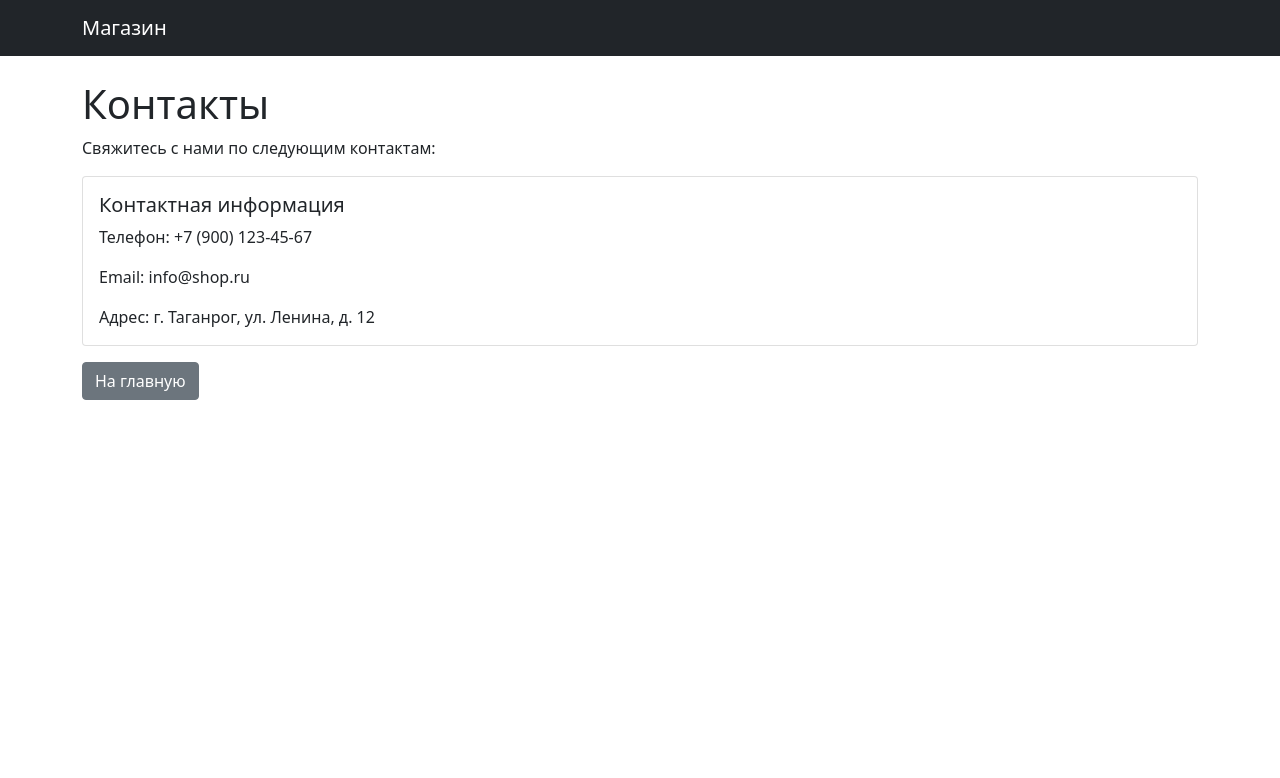
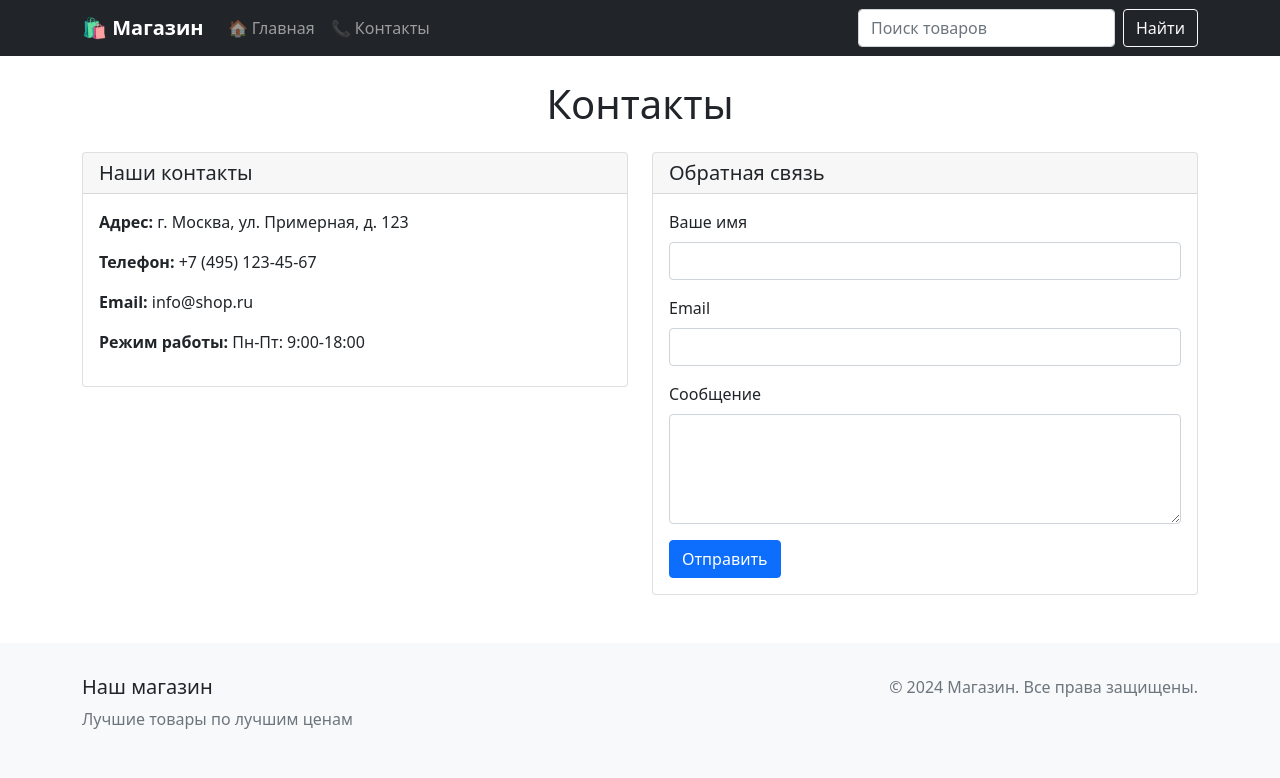
Before and after one commit to StepanovOleg777/Project_Django, a Django app: page /contacts/ in a window 1280 px wide. Shown: the top 778 px of the page. Run offline with Django 5.2, Linux system fonts and the light colour scheme.

Commit message:
Complete all tasks: product detail page, homepage with product cards, base template and menu includes

```diff
--- /dev/null
+++ b/catalog/templates/catalog/base.html
@@ -0,0 +1,48 @@
+<!DOCTYPE html>
+<html lang="ru">
+<head>
+    <meta charset="UTF-8">
+    <meta name="viewport" content="width=device-width, initial-scale=1.0">
+    <title>{% block title %}Магазин{% endblock %}</title>
+    <link href="https://cdn.jsdelivr.net/npm/bootstrap@5.1.3/dist/css/bootstrap.min.css" rel="stylesheet">
+    <style>
+        .footer {
+            background-color: #f8f9fa;
+            padding: 2rem 0;
+            margin-top: 3rem;
+        }
+        .navbar-brand {
+            font-weight: bold;
+        }
+    </style>
+    {% block extra_css %}{% endblock %}
+</head>
+<body>
+    <!-- Подшаблон меню -->
+    {% include 'catalog/includes/menu.html' %}
+
+    <!-- Основной контент -->
+    <main>
+        {% block content %}
+        {% endblock %}
+    </main>
+
+    <!-- Подвал -->
+    <footer class="footer">
+        <div class="container">
+            <div class="row">
+                <div class="col-md-6">
+                    <h5>Наш магазин</h5>
+                    <p class="text-muted">Лучшие товары по лучшим ценам</p>
+                </div>
+                <div class="col-md-6 text-end">
+                    <p class="text-muted">&copy; 2024 Магазин. Все права защищены.</p>
+                </div>
+            </div>
+        </div>
+    </footer>
+
+    <script src="https://cdn.jsdelivr.net/npm/bootstrap@5.1.3/dist/js/bootstrap.bundle.min.js"></script>
+    {% block extra_js %}{% endblock %}
+</body>
+</html>
--- a/catalog/templates/catalog/contacts.html
+++ b/catalog/templates/catalog/contacts.html
@@ -1,30 +1,57 @@
-<!DOCTYPE html>
-<html>
-<head>
-    <title>Контакты - Интернет-магазин</title>
-    <link href="https://cdn.jsdelivr.net/npm/bootstrap@5.1.3/dist/css/bootstrap.min.css" rel="stylesheet">
-</head>
-<body>
-    <nav class="navbar navbar-expand-lg navbar-dark bg-dark">
-        <div class="container">
-            <a class="navbar-brand" href="/">Магазин</a>
-        </div>
-    </nav>
+{% extends 'catalog/base.html' %}
 
-    <div class="container mt-4">
-        <h1>Контакты</h1>
-        <p>Свяжитесь с нами по следующим контактам:</p>
+{% block title %}Контакты{% endblock %}
 
-        <div class="card">
-            <div class="card-body">
-                <h5 class="card-title">Контактная информация</h5>
-                <p class="card-text">Телефон: +7 (900) 123-45-67</p>
-                <p class="card-text">Email: info@shop.ru</p>
-                <p class="card-text">Адрес: г. Таганрог, ул. Ленина, д. 12</p>
+{% block content %}
+<div class="container mt-4">
+    <h1 class="text-center mb-4">Контакты</h1>
+
+    <div class="row">
+        <div class="col-md-6">
+            <div class="card">
+                <div class="card-header">
+                    <h5 class="card-title mb-0">Наши контакты</h5>
+                </div>
+                <div class="card-body">
+                    <p><strong>Адрес:</strong> г. Москва, ул. Примерная, д. 123</p>
+                    <p><strong>Телефон:</strong> +7 (495) 123-45-67</p>
+                    <p><strong>Email:</strong> info@shop.ru</p>
+                    <p><strong>Режим работы:</strong> Пн-Пт: 9:00-18:00</p>
+                </div>
             </div>
         </div>
 
-        <a href="/" class="btn btn-secondary mt-3">На главную</a>
+        <div class="col-md-6">
+            <div class="card">
+                <div class="card-header">
+                    <h5 class="card-title mb-0">Обратная связь</h5>
+                </div>
+                <div class="card-body">
+                    {% if success %}
+                        <div class="alert alert-success">
+                            Спасибо за ваше сообщение! Мы свяжемся с вами в ближайшее время.
+                        </div>
+                    {% endif %}
+
+                    <form method="post">
+                        {% csrf_token %}
+                        <div class="mb-3">
+                            <label for="name" class="form-label">Ваше имя</label>
+                            <input type="text" class="form-control" id="name" name="name" required>
+                        </div>
+                        <div class="mb-3">
+                            <label for="email" class="form-label">Email</label>
+                            <input type="email" class="form-control" id="email" name="email" required>
+                        </div>
+                        <div class="mb-3">
+                            <label for="message" class="form-label">Сообщение</label>
+                            <textarea class="form-control" id="message" name="message" rows="4" required></textarea>
+                        </div>
+                        <button type="submit" class="btn btn-primary">Отправить</button>
+                    </form>
+                </div>
+            </div>
+        </div>
     </div>
-</body>
-</html>
+</div>
+{% endblock %}
--- /dev/null
+++ b/catalog/templates/catalog/includes/menu.html
@@ -0,0 +1,22 @@
+<nav class="navbar navbar-expand-lg navbar-dark bg-dark">
+    <div class="container">
+        <a class="navbar-brand" href="{% url 'home' %}">🛍️ Магазин</a>
+        <button class="navbar-toggler" type="button" data-bs-toggle="collapse" data-bs-target="#navbarNav">
+            <span class="navbar-toggler-icon"></span>
+        </button>
+        <div class="collapse navbar-collapse" id="navbarNav">
+            <ul class="navbar-nav me-auto">
+                <li class="nav-item">
+                    <a class="nav-link" href="{% url 'home' %}">🏠 Главная</a>
+                </li>
+                <li class="nav-item">
+                    <a class="nav-link" href="{% url 'contacts' %}">📞 Контакты</a>
+                </li>
+            </ul>
+            <form class="d-flex">
+                <input class="form-control me-2" type="search" placeholder="Поиск товаров" aria-label="Search">
+                <button class="btn btn-outline-light" type="submit">Найти</button>
+            </form>
+        </div>
+    </div>
+</nav>
--- a/catalog/urls.py
+++ b/catalog/urls.py
@@ -2,6 +2,7 @@ from django.urls import path
 from . import views
 
 urlpatterns = [
-    path("", views.home, name="home"),
-    path("contacts/", views.contacts, name="contacts"),
+    path('', views.home, name='home'),
+    path('contacts/', views.contacts, name='contacts'),
+    path('product/<int:pk>/', views.product_detail, name='product_detail'),
 ]
--- a/catalog/views.py
+++ b/catalog/views.py
@@ -1,8 +1,16 @@
-from django.shortcuts import render
+from django.shortcuts import render, get_object_or_404
+from .models import Product
 
 
 def home(request):
-    return render(request, "catalog/home.html")
+    """Контроллер главной страницы"""
+    products = Product.objects.all()
+
+    context = {
+        'products': products,
+        'title': 'Главная - Магазин'
+    }
+    return render(request, "catalog/home.html", context)
 
 
 def contacts(request):
@@ -15,3 +23,14 @@ def contacts(request):
         return render(request, "catalog/contacts.html", {"success": True})
 
     return render(request, "catalog/contacts.html")
+
+
+def product_detail(request, pk):
+    """Контроллер для страницы одного товара"""
+    product = get_object_or_404(Product, pk=pk)
+
+    context = {
+        'product': product,
+        'title': f'{product.name} - Детали'
+    }
+    return render(request, 'catalog/product_detail.html', context)
--- a/config/urls.py
+++ b/config/urls.py
@@ -1,23 +1,12 @@
-"""
-URL configuration for config project.
-
-The `urlpatterns` list routes URLs to views. For more information please see:
-    https://docs.djangoproject.com/en/5.2/topics/http/urls/
-Examples:
-Function views
-    1. Add an import:  from my_app import views
-    2. Add a URL to urlpatterns:  path('', views.home, name='home')
-Class-based views
-    1. Add an import:  from other_app.views import Home
-    2. Add a URL to urlpatterns:  path('', Home.as_view(), name='home')
-Including another URLconf
-    1. Import the include() function: from django.urls import include, path
-    2. Add a URL to urlpatterns:  path('blog/', include('blog.urls'))
-"""
-
 from django.contrib import admin
 from django.urls import path, include
+from django.conf import settings
+from django.conf.urls.static import static
 
 urlpatterns = [
-    path("", include("catalog.urls")),
+    path('admin/', admin.site.urls),
+    path('', include('catalog.urls')),
 ]
+
+if settings.DEBUG:
+    urlpatterns += static(settings.MEDIA_URL, document_root=settings.MEDIA_ROOT)
```
Also changed, not shown: catalog/admin.py (+44 -0 lines), catalog/models.py (+16 -0 lines), catalog/templates/catalog/home.html (+46 -18 lines), catalog/templates/catalog/product_detail.html (added, +60 -0 lines), config/settings.py (+9 -5 lines), catalog/migrations/0001_initial.py.
